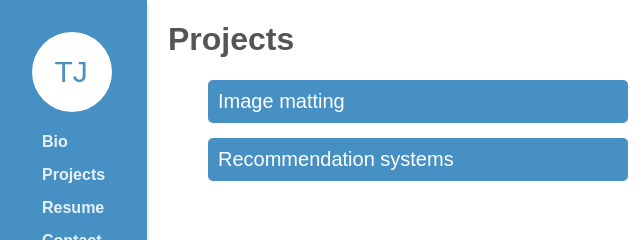
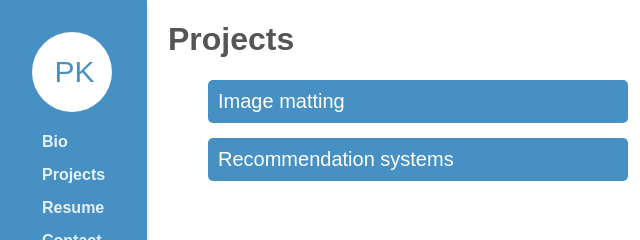
Before and after one commit to pkang2017/pkang2017.github.io, a plain HTML site: page index.html in a window 1280 px wide. Shown: the top 240 px of the page, 0-640 px from the left. Drawn offline with Linux system fonts and the light colour scheme.

Commit message:
Update index.html

```diff
--- a/index.html
+++ b/index.html
@@ -7,7 +7,7 @@
   <body>
     <nav class="left-nav">
       <div class="selfie">
-        <p>TJ</p>
+        <p>PK</p>
       </div>
       <ul class="bar-list">
         <li><a href="./bio.html">Bio</a></li>
```
